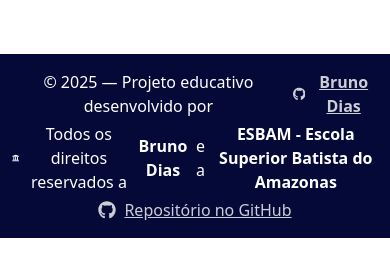
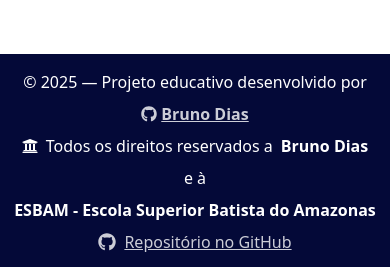
Before and after one commit to brunodias0903/dia-dos-povos-indigenas, a React (Vite) app: page /cultura in a window 390 px wide. Shown: the part 4357-4624 px from the top of the page. Before the commit the page ends 4595 px from the top, so only its background shows below. Built offline with nearby package versions, Linux system fonts and the light colour scheme.

Commit message:
fix: apply responsivity on footer

```diff
--- a/src/components/footer.tsx
+++ b/src/components/footer.tsx
@@ -5,7 +5,8 @@ const Footer = () => {
   return (
     <footer style={{ backgroundColor: "#040938", color: "white" }}>
       <Container className="py-3 text-center">
-        <p className="mb-1 d-flex justify-content-center align-items-center gap-2">
+        <div className="d-flex flex-column align-items-center gap-2 text-center">
+          <p className="mb-0 d-flex flex-wrap justify-content-center align-items-center gap-2">
             © 2025 — Projeto educativo desenvolvido por
             <a
               href="https://github.com/brunodias0903"
@@ -19,22 +20,23 @@ const Footer = () => {
             </a>
           </p>
 
-        <p className="mb-1 d-flex justify-content-center align-items-center gap-2">
+          <p className="mb-0 d-flex flex-wrap justify-content-center align-items-center gap-2">
             <FaUniversity size={16} />
-          Todos os direitos reservados a<strong>Bruno Dias</strong>e a
-          <strong>ESBAM - Escola Superior Batista do Amazonas</strong>
+            Todos os direitos reservados a<strong> Bruno Dias </strong> e à
+            <strong> ESBAM - Escola Superior Batista do Amazonas</strong>
           </p>
 
           <a
             href="https://github.com/brunodias0903/dia-dos-povos-indigenas"
             target="_blank"
             rel="noopener noreferrer"
-          className="d-flex justify-content-center align-items-center gap-2"
+            className="d-flex align-items-center gap-2"
             style={{ color: "#ffffffcc", textDecoration: "underline" }}
           >
             <FaGithub size={18} />
             Repositório no GitHub
           </a>
+        </div>
       </Container>
     </footer>
   );
```
Lines whose indentation alone changed are shown as unchanged.
